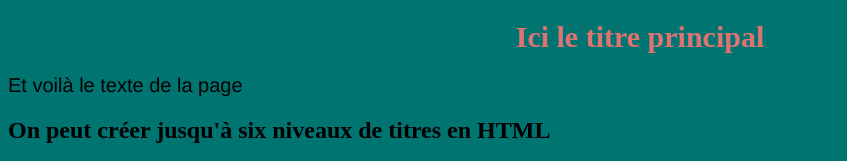
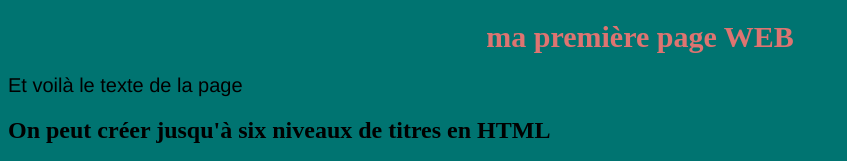
Before and after one commit to karimzarioh70-commits/karimzarioh70-commits.github.io, a plain HTML site: page index.html in a window 1280 px wide. Shown: the top 161 px of the page, without its empty margins (0-847 px from the left). Drawn offline with Linux system fonts and the light colour scheme.

Commit message:
Update index.html for first web page

```diff
--- a/index.html
+++ b/index.html
@@ -5,12 +5,12 @@
 <html>
 <head>
 <link rel="stylesheet" href="style.css"/>
-<title> Le titre qui apparaitra dans le navigateur </title>
+<title> ma première page WEB </title>
 <meta charset="UTF-8">
 </head>
 
 <body>
-<h1> Ici le titre principal </h1>
+<h1> ma première page WEB </h1>
 <p> Et voilà le texte de la page</p>
 <h2> On peut créer jusqu'à six niveaux de titres en HTML </h2>
 <p> Et voici un autre paragraphe </p>
@@ -22,4 +22,5 @@
     >
 </a>
 </body>
+
 </html>
```
